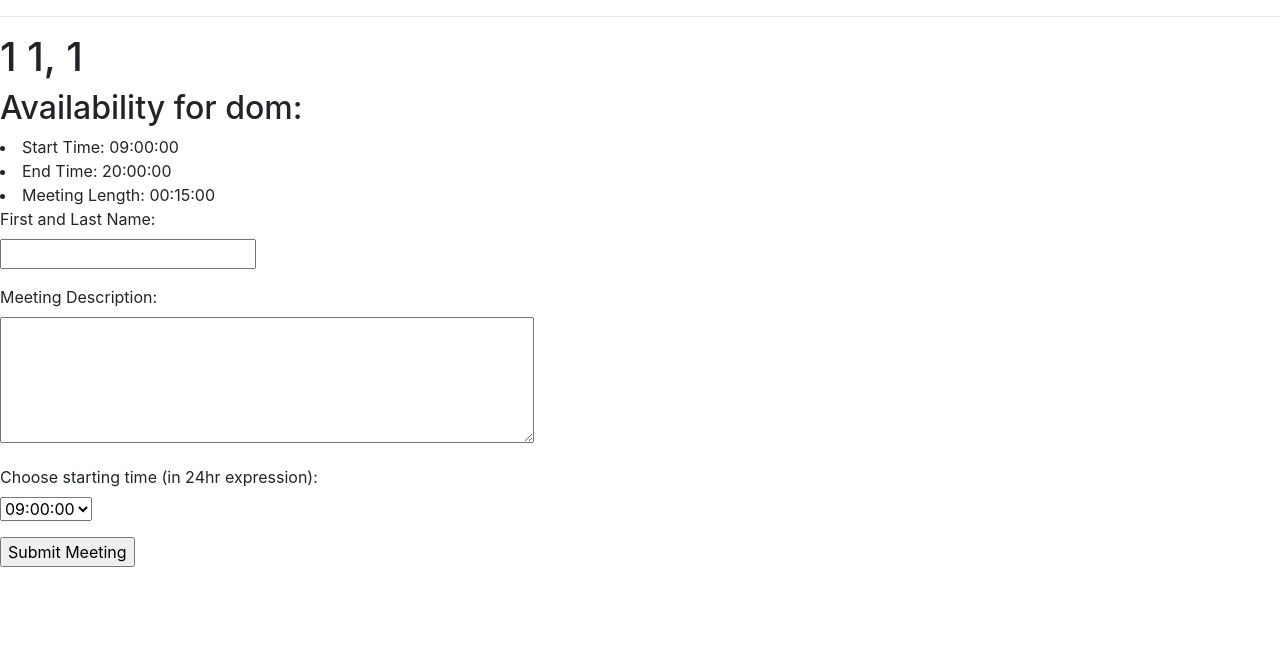
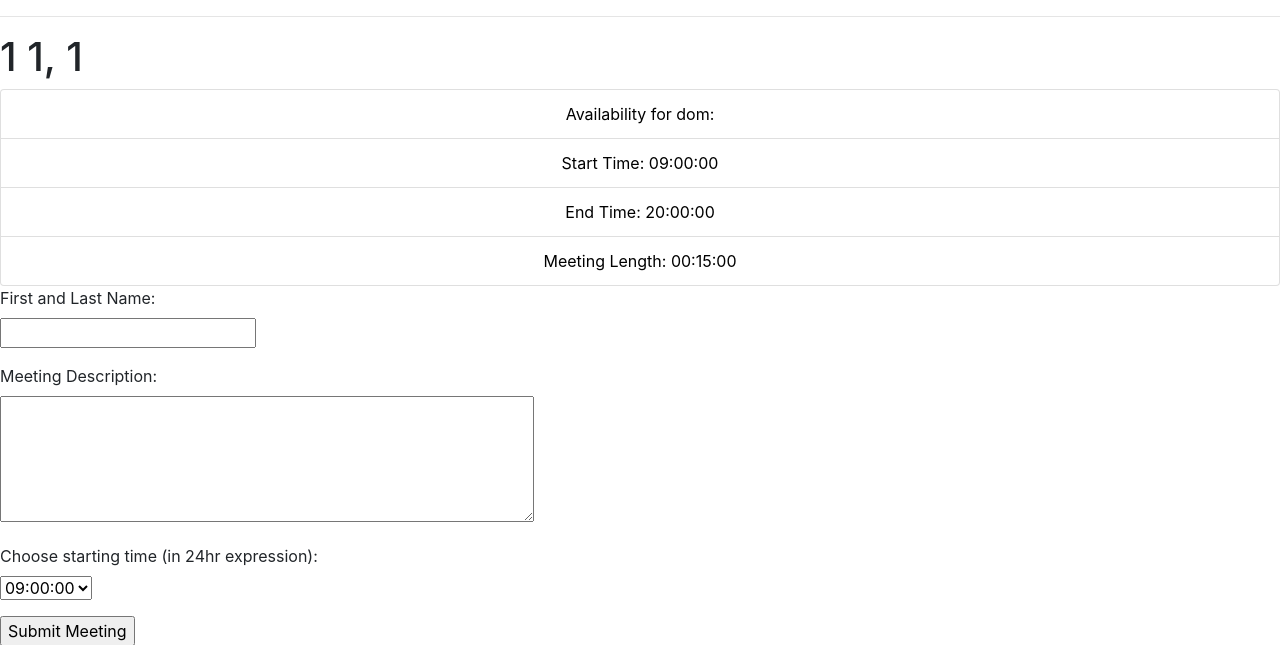
Before and after one commit to Alireza-Mahinparvar/BookMe, a Flask app: page /book/dom/1/1/1 in a window 1280 px wide. Shown: the part 56-701 px from the top of the page. Run offline with Flask 2, Linux system fonts and the light colour scheme; data comes from the database, SQL or seed files in the repository; some libraries are stand-ins or nearby versions.

Commit message:
Update book.html

```diff
--- a/Calendar_app/app/templates/book.html
+++ b/Calendar_app/app/templates/book.html
@@ -3,10 +3,12 @@
 {% block content %}
     <!-- current_user a property of flask_login-->
     <h1>{{ month }} {{ day }}, {{ year }}</h1>
-        <h2>Availability for {{ user.username }}:</h2>
-            <li>Start Time: {{ user.availability_start }}</li>
-            <li>End Time: {{ user.availability_end }}</li>
-            <li>Meeting Length: {{ user.meeting_duration }}</li>
+            <div class="list-group">
+                <button type="button" class="list-group-item">Availability for {{ user.username }}:</button>
+				<button type="button" class="list-group-item">Start Time: {{ user.availability_start }} </button>
+				<button type="button" class="list-group-item">End Time: {{ user.availability_end }}</button>
+				<button type="button" class="list-group-item">Meeting Length: {{ user.meeting_duration }}</button>
+	        </div>
 
             <form action="" method="post" novalidate>
                 {{ form.hidden_tag() }}
@@ -19,8 +21,10 @@
                     {{ form.description(cols = 50, rows = 5) }}
                 </p>
                 <p>
-                    {{ form.startTime.label }}<br>
-                    {{ form.startTime }}
+
+                     {{ form.startTime.label }}<br>
+                     {{ form.startTime }}
+
                 </p>
                 <p>{{ form.submit() }}</p>
             </form>
```
